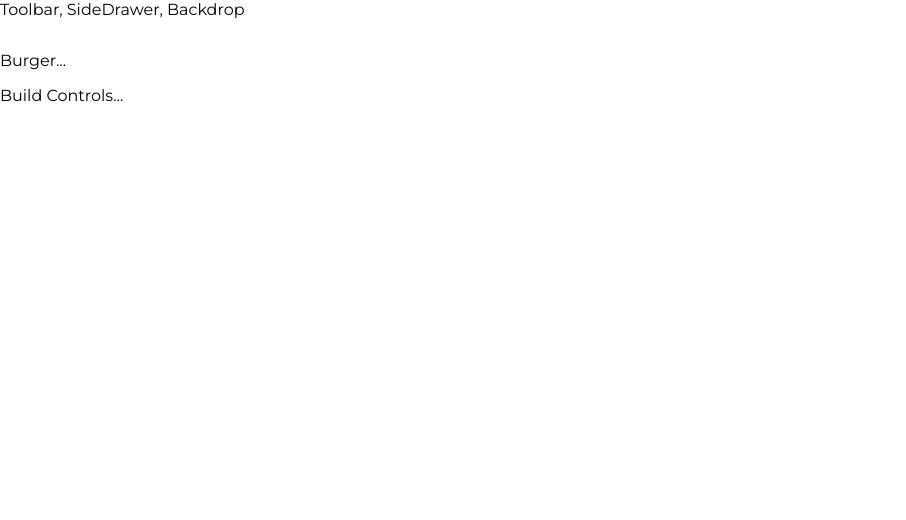
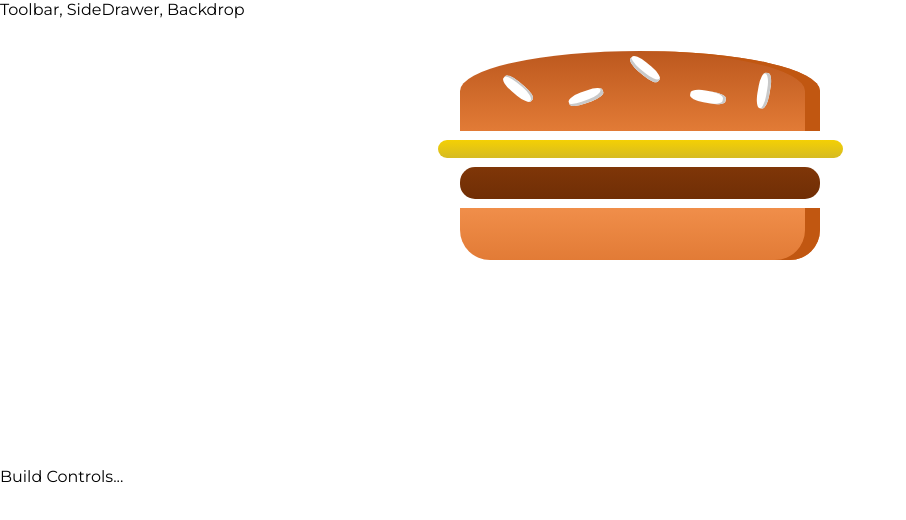
Before and after one commit to deinyefa/burger-builder, a React (Create React App) app: page / in a window 1280 px wide. Shown: the top 520 px of the page, without its empty margins (0-906 px from the left). Built offline with nearby package versions, Linux system fonts and the light colour scheme.

Commit message:
Render burger with hard-coded ingredients

```diff
--- a/src/components/Burger/Burger.js
+++ b/src/components/Burger/Burger.js
@@ -1 +1,18 @@
 import React from 'react';
+
+import BurgerIngredients from './BurgerIngredients/BurgerIngredients';
+import BurgerStyles from './Burger.module.css';
+
+const burger = props => {
+  return (
+    <div className={BurgerStyles.Burger}>
+      <BurgerIngredients type="bread-top" />
+      <BurgerIngredients type="cheese" />
+      <BurgerIngredients type="meat" />
+      <BurgerIngredients type="bread-bottom" />
+    </div>
+
+  )
+}
+
+export default burger;
--- /dev/null
+++ b/src/components/Burger/Burger.module.css
@@ -0,0 +1,30 @@
+.Burger {
+  width: 100%;
+  height: 250px;
+  margin: auto;
+  /* overflow: scroll; */
+  text-align: center;
+  font-weight: bold;
+  font-size: 1.2rem;
+}
+
+@media screen and (min-width: 1000px) and (min-height: 700px) {
+  .Burger {
+    width: 700px;
+    height: 600px;
+  }
+}
+
+@media screen and (min-width: 500px) and (min-height: 401px) {
+  .Burger {
+    width: 450px;
+    height: 400px;
+  }
+}
+
+@media screen and (min-width: 500px) and (max-height: 400px) {
+  .Burger {
+    width: 350px;
+    height: 300px;
+  }
+}
--- a/src/components/Burger/BurgerIngredients/BurgerIngredients.js
+++ b/src/components/Burger/BurgerIngredients/BurgerIngredients.js
@@ -1,7 +1,7 @@
 import React from 'react';
 import PropTypes from 'prop-types';
 
-import BurgerIngredientsStyles from './BurgerIngredientsStyles.module.css';
+import BurgerIngredientsStyles from './BurgerIngredients.module.css';
 
 const burgerIngredients = props => {
   let ingredient = null;
--- a/src/containers/BurgerBuilder/BurgerBuilder.js
+++ b/src/containers/BurgerBuilder/BurgerBuilder.js
@@ -1,10 +1,11 @@
 import React, { Component, Fragment } from 'react';
+import Burger from '../../components/Burger/Burger';
 
 class BurgerBuilder extends Component {
   render() {
     return (
       <Fragment>
-        <p>Burger...</p>
+        <Burger />
         <p>Build Controls...</p>
       </Fragment>
     )
```
